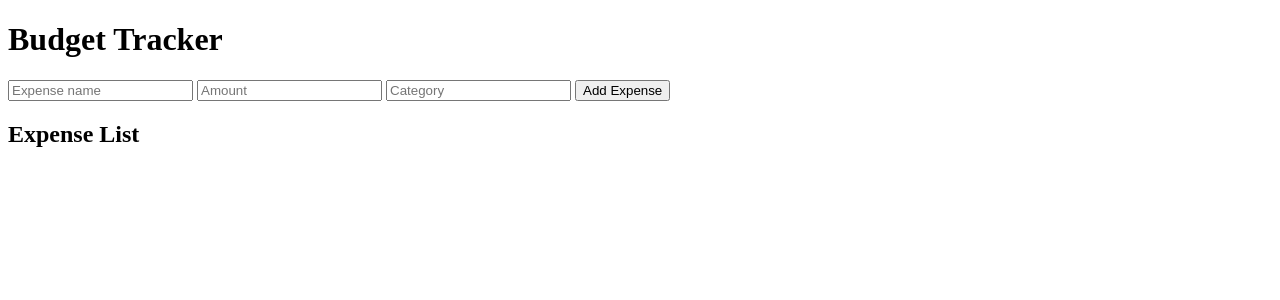
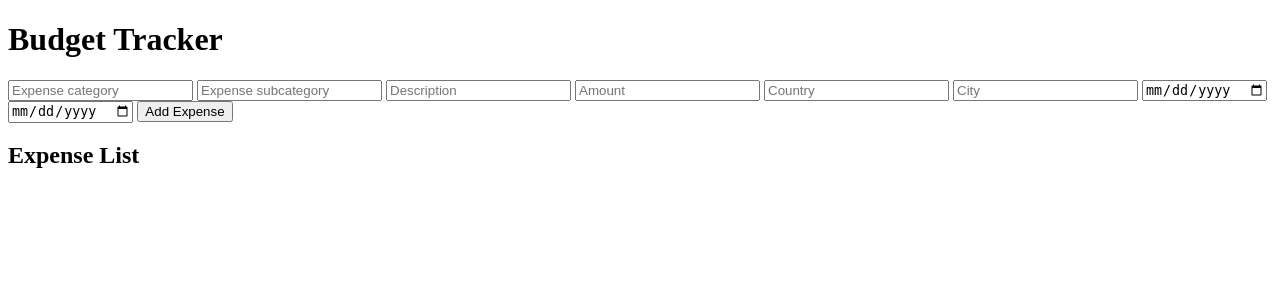
Before and after one commit to danielruales/budget-tracker, a Flask app: page / in a window 1280 px wide. Shown: the top 300 px of the page. Run offline with Flask 2, Linux system fonts and the light colour scheme; data that the repository does not hold is empty.

Commit message:
Added short-term roadmap, adjusted expense model, and fixed bugs

```diff
--- a/app.py
+++ b/app.py
@@ -1,7 +1,6 @@
 from flask import Flask, render_template, request, redirect, url_for
 from config import get_app, get_db
-# from flask_sqlalchemy import SQLAlchemy
-import os
+from datetime import datetime, date
 
 # Import models after initializing db
 from models import Expense
@@ -16,11 +15,20 @@ def index():
 
 @app.route('/add', methods=['POST'])
 def add_expense():
-    name = request.form.get('name')
+    expense_category = request.form.get('expense_category')
+    expense_sub_category = request.form.get('expense_sub_category')
+    description = request.form.get('description')
     amount = request.form.get('amount')
-    category = request.form.get('category')
+    country = request.form.get('country')
+    city = request.form.get('city')
+    start_date = request.form.get('start_date')
+    end_date = request.form.get('end_date')
 
-    new_expense = Expense(name=name, amount=amount, category=category)
+    start_date_obj = datetime.strptime(start_date, '%Y-%m-%d').date()
+    end_date_obj = datetime.strptime(end_date, '%Y-%m-%d').date()
+
+    new_expense = Expense(expense_category=expense_category, expense_sub_category=expense_sub_category, description=description,
+                          amount=amount, country=country, city=city, start_date=start_date_obj, end_date=end_date_obj)
     db.session.add(new_expense)
     db.session.commit()
 
--- a/init_db.py
+++ b/init_db.py
@@ -1,6 +1,8 @@
 from config import get_app, get_db
 app = get_app()
 db = get_db()
+
+from models import Expense, Budget
 
 # Create all database tables
 with app.app_context():
--- a/templates/index.html
+++ b/templates/index.html
@@ -8,16 +8,21 @@
 <body>
     <h1>Budget Tracker</h1>
     <form action="{{ url_for('add_expense') }}" method="POST">
-        <input type="text" name="name" placeholder="Expense name" required>
+        <input type="text" name="expense_category" placeholder="Expense category" required>
+        <input type="text" name="expense_sub_category" placeholder="Expense subcategory" required>
+        <input type="text" name="description" placeholder="Description" required>
         <input type="number" name="amount" placeholder="Amount" step="0.01" required>
-        <input type="text" name="category" placeholder="Category" required>
+        <input type="text" name="country" placeholder="Country" required>
+        <input type="text" name="city" placeholder="City" required>
+        <input type="date" name="start_date" placeholder="Start Date" required>
+        <input type="date" name="end_date" placeholder="End Date" required>
         <button type="submit">Add Expense</button>
     </form>
 
     <h2>Expense List</h2>
     <ul>
         {% for expense in expenses %}
-        <li>{{ expense.name }}: ${{ expense.amount }} ({{ expense.category }})</li>
+        <li> {{ expense.start_date }} | {{ expense.end_date }} | {{ expense.expense_category }} | {{ expense.expense_sub_category }} | {{ expense.description }} | ${{ expense.amount }} | {{ expense.country }} | {{ expense.city }} </li>
         {% endfor %}
     </ul>
 </body>
```
Also changed, not shown: models.py (+18 -3 lines), CHANGELOG.md (added), README.md.
